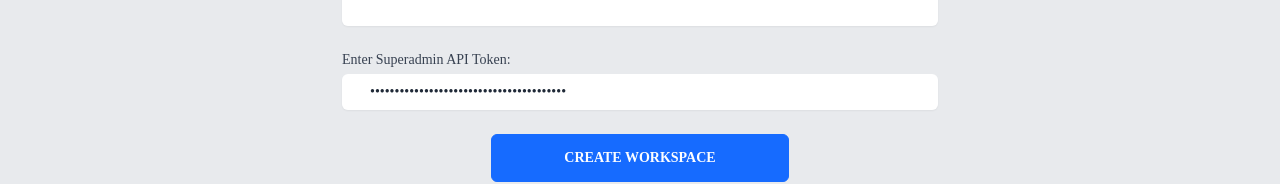
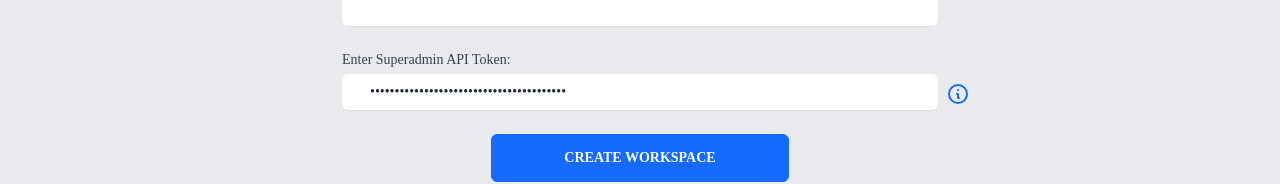
Before and after one commit to vg-leanix/moonwalker, a Nuxt app in the folder frontend/: page / in a window 1280 px wide. Shown: the part 363-547 px from the top of the page. Built offline with nearby package versions, Linux system fonts and the light colour scheme; a web font is replaced by a local one.

Commit message:
new tooltip

```diff
--- a/frontend/components/settings.vue
+++ b/frontend/components/settings.vue
@@ -141,13 +141,14 @@
         </div>
 
         <!-- API Token Select -->
-        <div class="w-1/2" v-if="this.$store.state.showCreateWS">
+        <div class="w-6/12" v-if="this.$store.state.showCreateWS">
           <label
             for="apiToken"
             class="block text-sm font-medium text-gray-700 mt-6"
             >Enter Superadmin API Token:</label
           >
-          <div class="mt-1 relative rounded-md shadow-sm">
+
+          <div class="mt-1 w-full rounded-md shadow-sm inline-block">
             <input
               type="password"
               name="apiToken"
@@ -168,6 +169,73 @@
               "
               placeholder=""
             />
+          </div>
+          <div class="absolute inline-block align-middle">
+            <button
+              v-if="!this.$store.state.superAdminToolTip"
+              type="button"
+              class="relative p-2 pt-3 inline-block"
+              @click="openTooltip"
+            >
+              <svg
+                xmlns="http://www.w3.org/2000/svg"
+                class="h-6 w-6 stroke-current text-lix"
+                fill="none"
+                viewBox="0 0 24 24"
+              >
+                <path
+                  stroke-linecap="round"
+                  stroke-linejoin="round"
+                  stroke-width="2"
+                  d="M13 16h-1v-4h-1m1-4h.01M21 12a9 9 0 11-18 0 9 9 0 0118 0z"
+                />
+              </svg>
+            </button>
+            <div
+              v-if="this.$store.state.superAdminToolTip"
+              class="
+                fixed
+                top-1/4
+                left-1/4
+                right-1/2
+                flex flex-col
+                items-center
+                z-50
+                w-1/2
+                h-auto
+                rounded-md
+                shadow-md
+                bg-white
+                text-gray-600 text-xs
+                font-light
+                p-3
+              "
+            >
+              <div>
+                <p class="font-medium text-lg">
+                  How to create a super admin token?
+                </p>
+                <a
+                  href="https://leanix.atlassian.net/wiki/spaces/CNS/pages/1341915187/CNS%20Customer%20Success%20Enablement"
+                >
+                  <img src="~/assets/img/thumbnail-tooltip.png" />
+                </a>
+              </div>
+              <button
+                type="button"
+                class="
+                  bg-green-400
+                  rounded-md
+                  text-sm text-white
+                  p-2
+                  mt-4
+                  w-1/4
+                "
+                @click="openTooltip"
+              >
+                close
+              </button>
+            </div>
           </div>
         </div>
 
@@ -216,7 +284,6 @@
               class="h-6 w-6 stroke-current text-white inline-block mr-2"
               fill="none"
               viewBox="0 0 24 24"
-
             >
               <path
                 stroke-linecap="round"
@@ -337,6 +404,9 @@ export default {
     return {};
   },
   methods: {
+    openTooltip() {
+      this.$store.commit("setTooltipSuperAdmin");
+    },
     goToWorkspace() {
       let workspaceUrl = this.$store.state.workspace.workspaceUrl;
       console.log(workspaceUrl);
--- a/frontend/layouts/default.vue
+++ b/frontend/layouts/default.vue
@@ -1,9 +1,11 @@
 <template>
-  <div class="">
+
+    <div class="z-10 overflow-hidden">
       <AppHeader />
 
-    <Nuxt />
-  </div>
+      <Nuxt />
+    </div>
+
 </template>
 
 
--- a/frontend/store/index.js
+++ b/frontend/store/index.js
@@ -7,6 +7,7 @@ export const state = () => ({
     'Microservice Intelligence - SonarQube',
     'Showcase - All'],
   hostOptions: ['demo-eu'],
+  superAdminToolTip: false,
 
 
   workspace: {
@@ -46,6 +47,10 @@ export const state = () => ({
 
 
 export const mutations = {
+  setTooltipSuperAdmin(state){
+    state.superAdminToolTip = !state.superAdminToolTip
+  },
+
 
   updateWorkspaceUrl(state, val) {
     state.workspace.workspaceUrl = val
```
Also changed, not shown: frontend/assets/img/thumbnail-tooltip.png (added), 1 other file (tests, documents, lock files or other folders). Lines whose indentation alone changed are shown as unchanged.
